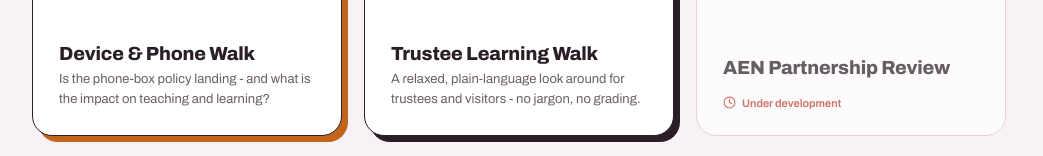
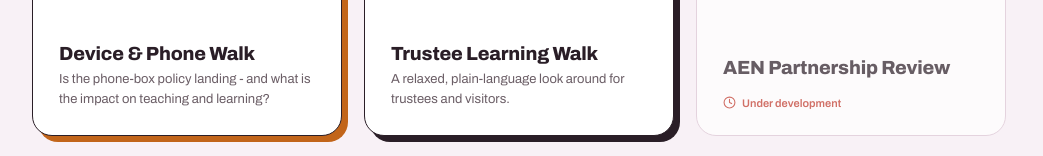
Before and after one commit to Western-Studio/brit-tl-development-studio, a React (Vite) app: page / in a window 1280 px wide. Shown: the part 1494-1650 px from the top of the page, without its empty margins (236-1279 px from the left). Built offline with nearby package versions, Linux system fonts and the light colour scheme.

Commit message:
Trustee walk: friendlier smile icon, drop the no-jargon/no-grading copy
Co-Authored-By: Claude Fable 5 <noreply@anthropic.com>
Claude-Session: https://claude.ai/code/session_01Esyd9CQZBiQaH85EicSTQ8

```diff
--- a/src/App.jsx
+++ b/src/App.jsx
@@ -3,7 +3,7 @@ import {
   Home, ClipboardList, Users, BarChart3, MessageCircle, Send, X,
   ArrowLeft, ArrowRight, ArrowUpRight, Plus, ShieldAlert, CheckCircle,
   ChevronDown, Sparkles, Search, Bot, Lock, GraduationCap, ClipboardCheck,
-  Camera, Lightbulb, ChevronLeft, ChevronRight, Sprout, TreeDeciduous, Trees, Footprints, Smartphone, Clock, RotateCw, Eye
+  Camera, Lightbulb, ChevronLeft, ChevronRight, Sprout, TreeDeciduous, Trees, Footprints, Smartphone, Clock, RotateCw, Smile
 } from "lucide-react";
 import {
   BarChart, Bar, XAxis, YAxis, Tooltip, ResponsiveContainer, Cell, Legend
@@ -262,8 +262,8 @@ const FORMS = [
   {
     id: "trustee-walk",
     name: "Trustee Learning Walk",
-    blurb: "A relaxed, plain-language look around for trustees and visitors - no jargon, no grading.",
-    icon: Eye,
+    blurb: "A relaxed, plain-language look around for trustees and visitors.",
+    icon: Smile,
     profile: "staff",
     active: true,
   },
@@ -1774,7 +1774,7 @@ function TrusteeWalkForm({ onBack, onSubmit, draft }) {
       </button>
       <h2 style={{ fontSize: 30, fontWeight: 900, letterSpacing: "-.03em", color: BRAND.ink, margin: "0 0 8px" }}>{meta.name}</h2>
       <p style={{ color: BRAND.grey, margin: "0 0 26px", fontSize: 14, lineHeight: 1.5, maxWidth: 680 }}>
-        A relaxed look around, in plain language - no jargon and no grading. Just tell us what you saw, heard and felt. Thank you for giving your time.
+        A relaxed look around, in plain language. Just tell us what you saw, heard and felt. Thank you for giving your time.
       </p>
 
       <Card style={{ padding: 28, marginBottom: 26 }}>
```
